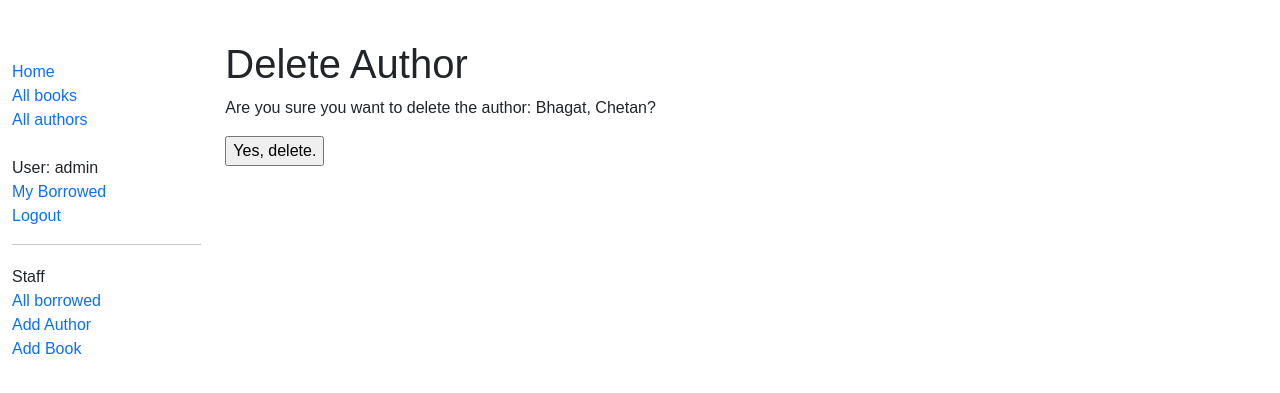
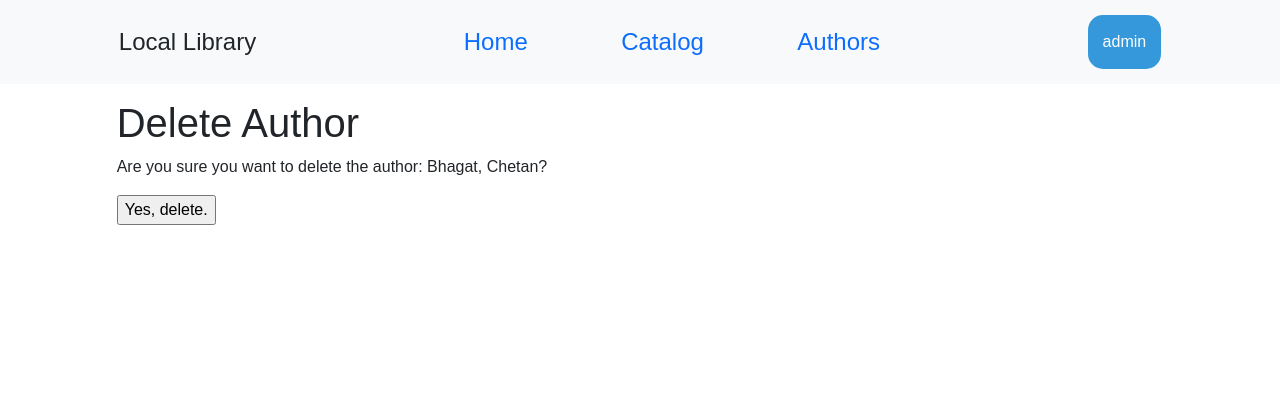
Before and after one commit to iajaymk/locallibrary, a Django app: page /catalog/author/9/delete/ in a window 1280 px wide. Shown: the top 393 px of the page. Run offline with Django 4.2, Linux system fonts and the light colour scheme; a user stored in the database is signed in; data comes from the database, SQL or seed files in the repository; both versions use the stored data as it was after the commit.

Commit message:
Added navbar and deleted sidebar

```diff
--- a/catalog/static/css/styles.css
+++ b/catalog/static/css/styles.css
@@ -1,14 +1,80 @@
-.sidebar-nav {
-    margin-top: 20px;
-    padding: 0;
-    list-style: none;
-}
-
 body{
-    margin-top: 40px;
     font-family: sans-serif;
 }
 
 a{
     text-decoration: none;
 }
+
+.navbar{
+    padding:15px;
+    font-size:24px;
+    width:100%;
+}
+.nav-container{
+    display: flex;
+    width:100%;
+    align-items: center;
+    justify-content: space-around;
+}
+
+.nav-links{
+    display:flex;
+    width:33.3%;
+    justify-content:space-between;
+}
+
+.dropbtn {
+    background-color: #3498DB;
+    color: white;
+    padding: 15px;
+    font-size: 16px;
+    border: none;
+    border-radius: 15px;
+    cursor: pointer;
+  }
+
+  /* Dropdown button on hover & focus */
+.dropbtn:hover, .dropbtn:focus {
+    background-color: #2980B9;
+  }
+
+  /* The container <div> - needed to position the dropdown content */
+.dropdown {
+    position: relative;
+    display: inline-block;
+  }
+
+  /* Dropdown Content (Hidden by Default) */
+.dropdown-content {
+    display: none;
+    position: absolute;
+    background-color: #f1f1f1;
+    min-width: 160px;
+    box-shadow: 0px 8px 16px 0px rgba(0,0,0,0.2);
+    z-index: 1;
+  }
+
+  /* Links inside the dropdown */
+.dropdown-content a {
+    color: black;
+    padding: 12px 16px;
+    text-decoration: none;
+    display: block;
+  }
+
+  /* Change color of dropdown links on hover */
+.dropdown-content a:hover {background-color: #ddd}
+
+  /* Show the dropdown menu (use JS to add this class to the .dropdown-content container when the user clicks on the dropdown button) */
+.show {
+    display:block;
+}
+
+.container-fluid{
+    margin-top: 15px;
+    width: 100%;
+    display: flex;
+    justify-content: center;
+    align-items: center;
+}
--- /dev/null
+++ b/catalog/static/js/app.js
@@ -0,0 +1,16 @@
+function myFunction() {
+    document.getElementById("myDropdown").classList.toggle("show");
+}
+
+window.onclick = function(event) {
+    if (!event.target.matches('.dropbtn')) {
+      let dropdowns = document.getElementsByClassName("dropdown-content");
+      let i;
+      for (i = 0; i < dropdowns.length; i++) {
+        let openDropdown = dropdowns[i];
+        if (openDropdown.classList.contains('show')) {
+          openDropdown.classList.remove('show');
+        }
+      }
+    }
+}
--- a/catalog/templates/base_generic.html
+++ b/catalog/templates/base_generic.html
@@ -1,3 +1,4 @@
+{% load static %}
 <!DOCTYPE html>
 <html lang="en">
 <head>
@@ -6,44 +7,46 @@
   <meta name="viewport" content="width=device-width, initial-scale=1">
   <link href="https://cdn.jsdelivr.net/npm/bootstrap@5.1.3/dist/css/bootstrap.min.css" rel="stylesheet" integrity="sha384-1BmE4kWBq78iYhFldvKuhfTAU6auU8tT94WrHftjDbrCEXSU1oBoqyl2QvZ6jIW3" crossorigin="anonymous">
 
-  {% load static %}
+
   <link rel="stylesheet" href="{% static 'css/styles.css' %}">
 </head>
 <body>
-  <div class="container-fluid">
-    <div class="row">
-      <div class="col-sm-2">
-      {% block sidebar %}
-        <ul class="sidebar-nav">
-          <li><a href="{% url 'index' %}">Home</a></li>
-          <li><a href="{% url 'books' %}">All books</a></li>
-          <li><a href="{% url 'authors'%}">All authors</a></li><br>
+
+  {% comment %} Navigation bar {% endcomment %}
+  <nav class="navbar bg-light">
+    <div class="nav-container">
+        <div>
+            <a>Local Library</a>
+        </div>
+        <div class="nav-links">
+            <a href="{% url 'index' %}">Home</a>
+            <a href="{% url 'books' %}">Catalog</a>
+            <a href="{% url 'authors'%}">Authors</a>
+        </div>
+        <div class="nav-buttons">
           {% if user.is_authenticated %}
-            <li>User: {{ user.get_username }}</li>
-
-            <li><a href="{% url 'my-borrowed' %}">My Borrowed</a></li>
-
-            <li><a href="{% url 'logout'%}?next={{request.path}}">Logout</a></li>
-          {% else %}
-            <li><a href="{% url 'login'%}?next={{request.path}}">Login</a></li>
-          {% endif %}
-        </ul>
+            <button class="dropbtn" onclick="myFunction()">{{ user.get_username }}</button>
+            <div id="myDropdown" class="dropdown-content">
+              <a href="{% url 'my-borrowed' %}">My Borrowed</a>
 
               {% if user.is_staff %}
-          <hr />
-          <ul class="sidebar-nav">
-          <li>Staff</li>
                 {% if perms.catalog.can_mark_returned %}
-            <li><a href="{% url 'all-borrowed' %}">All borrowed</a></li>
-            <li><a href="{% url 'author-create' %}">Add Author</a></li>
-            <li><a href="{% url 'book-create' %}">Add Book</a></li>
+                  <a href="{% url 'all-borrowed' %}">All borrowed</a>
+                  <a href="{% url 'author-create' %}">Add Author</a>
+                  <a href="{% url 'book-create' %}">Add Book</a>
                 {% endif %}
-          </ul>
               {% endif %}
+              <a href="{% url 'logout'%}?next={{request.path}}">Logout</a>
+            </div>
+          {% else %}
+            <a href="{% url 'login'%}?next={{request.path}}">Sign in</a>
+          {% endif %}
+        </div>
+    </div>
+  </nav>
 
+  <div class="container-fluid">
 
-     {% endblock %}
-      </div>
     <div class="col-sm-10 ">
       {% block content %}
       {% endblock %}
@@ -67,6 +70,8 @@
       {% endblock pagination %}
     </div>
   </div>
-  </div>
+
+
+  <script src="{% static 'js/app.js' %}"></script>
 </body>
 </html>
--- a/catalog/templates/index.html
+++ b/catalog/templates/index.html
@@ -6,8 +6,7 @@
 
 
 {% block content %}
-  <h1>Local Library Home</h1>
-  <p>Welcome to LocalLibrary, biggest library in <em>Kerala</em>!</p>
+  <h1>Welcome to LocalLibrary, biggest library in <em>Internet</em>!</h1>
   <h2>Dynamic content</h2>
   <p>The library has the following record counts:</p>
   <ul>
```
Also changed, not shown: db.sqlite3. Lines whose indentation alone changed are shown as unchanged.
